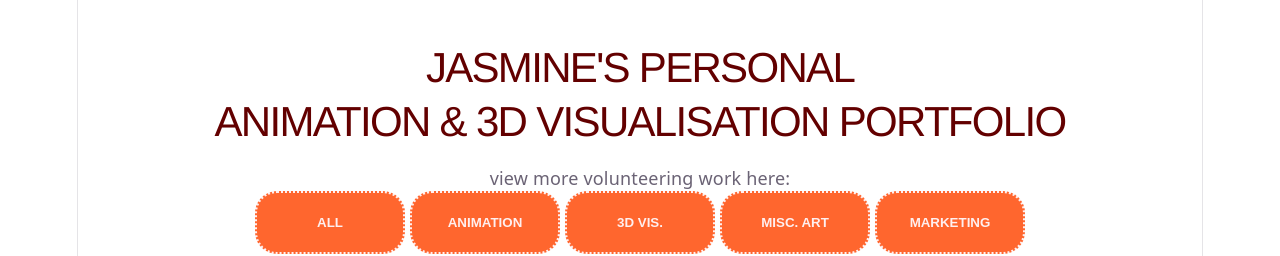
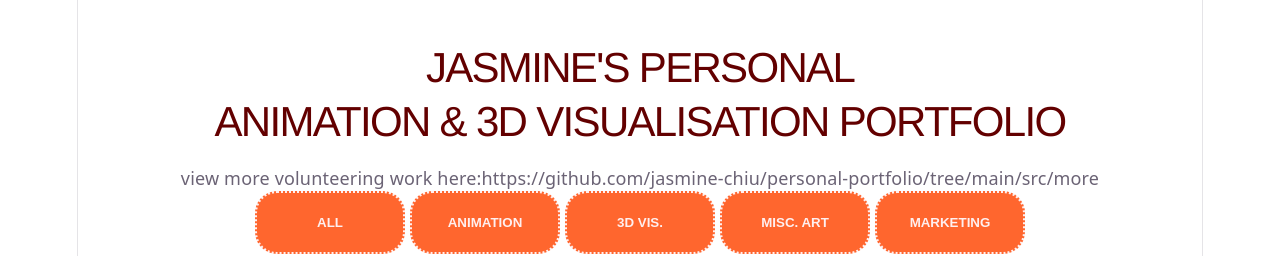
Before and after one commit to jasmine-chiu/personal-portfolio, a React (Vite) app: page / in a window 1280 px wide. Shown: the top 256 px of the page. Built offline with nearby package versions, Linux system fonts and the light colour scheme.

Commit message:
feat: added url

```diff
--- a/src/App.jsx
+++ b/src/App.jsx
@@ -38,7 +38,7 @@ function App() {
         <h1>ANIMATION & 3D VISUALISATION PORTFOLIO</h1>
         {/* need to add: DART2210 ANIMATION, MISC. DIGITAL ART.*/}
         view more volunteering work here:
-
+        <a>https://github.com/jasmine-chiu/personal-portfolio/tree/main/src/more</a>
       </div>
       <div className="filter">
         <button className="filter-btn"><b>ALL</b></button>
```
